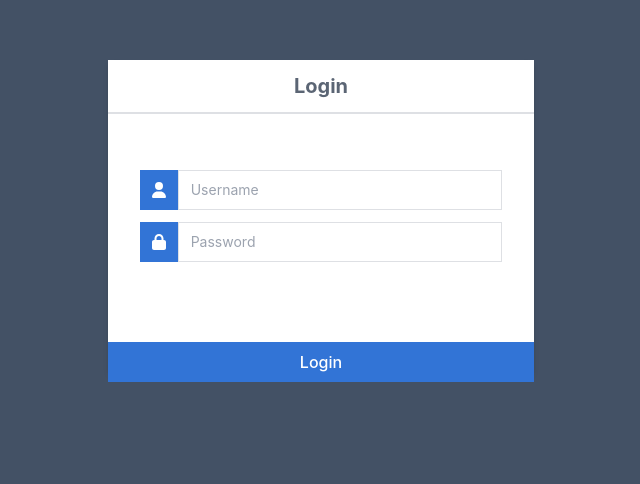
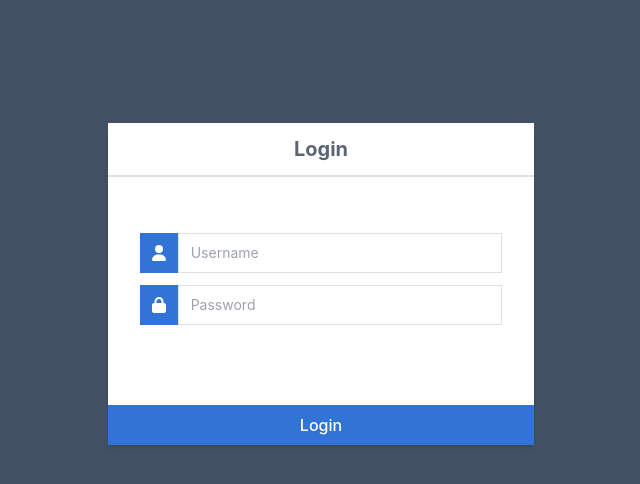
Before and after one commit to tensan8/Launcher-FE, a React (Create React App) app: page / in a window 1280 px wide. Shown: the part 116-600 px from the top of the page, without its empty margins (319-959 px from the left). Built offline with nearby package versions, Linux system fonts and the light colour scheme.

Commit message:
fixed login styling

```diff
--- a/src/pages/Login/index.tsx
+++ b/src/pages/Login/index.tsx
@@ -37,10 +37,10 @@
   }, [])
 
   return (
-    <div className='w-screen h-screen pt-44'>
-        <div className='bg-white w-1/3 h-1/2 shadow-md mx-auto'>
+    <div className='w-screen flex items-center justify-center h-screen'>
+        <div className='bg-white w-1/3 shadow-md mx-auto my-auto'>
             <h1 className='text-center font-bold text-[#5b6574] text-xl border-b-2 border-[#dee0e4] py-3'>Login</h1>
-            <form className='flex flex-col justify-center py-14'>
+            <form className='flex flex-col justify-center pt-14'>
                 <div className='flex justify-center w-full px-8'>
                     <label htmlFor="username" className='bg-[#3274d6] flex justify-center py-3 px-3'>
                         <FontAwesomeIcon icon={faUser} className="text-white"/>
```
